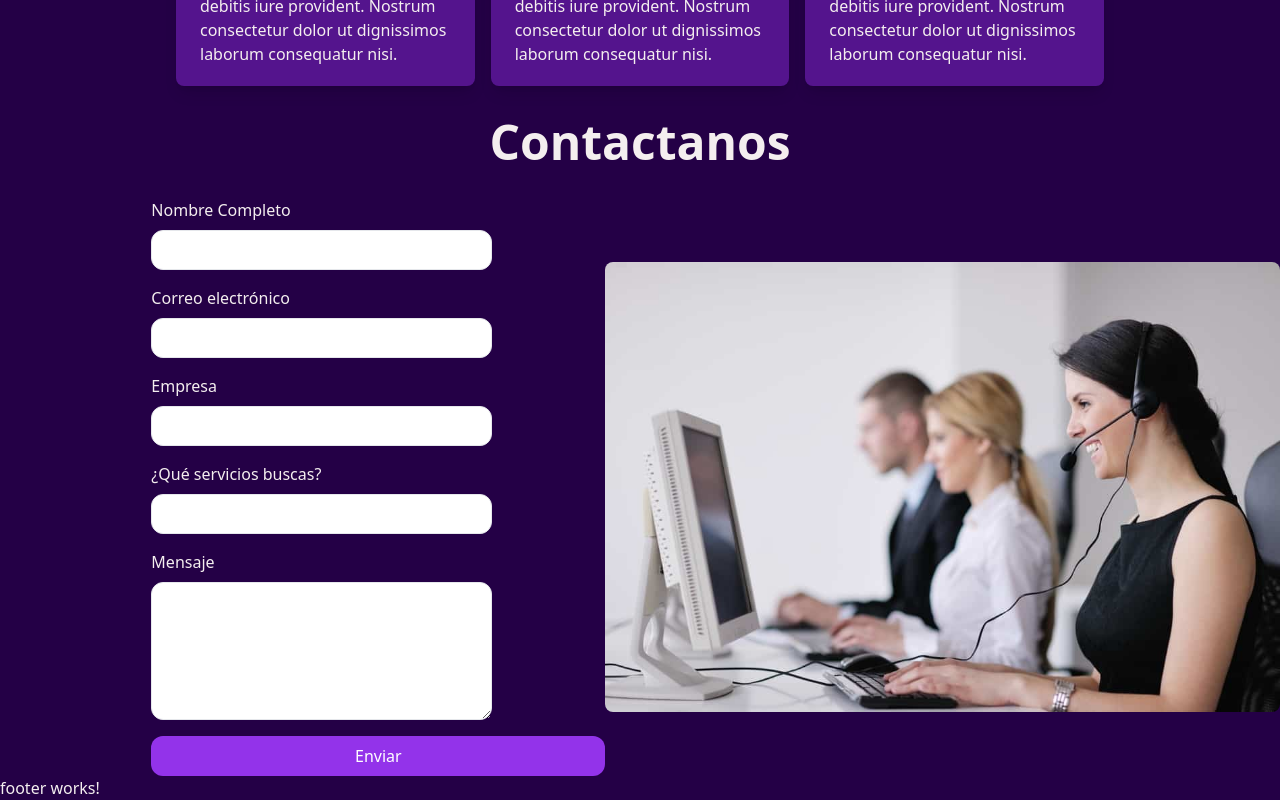
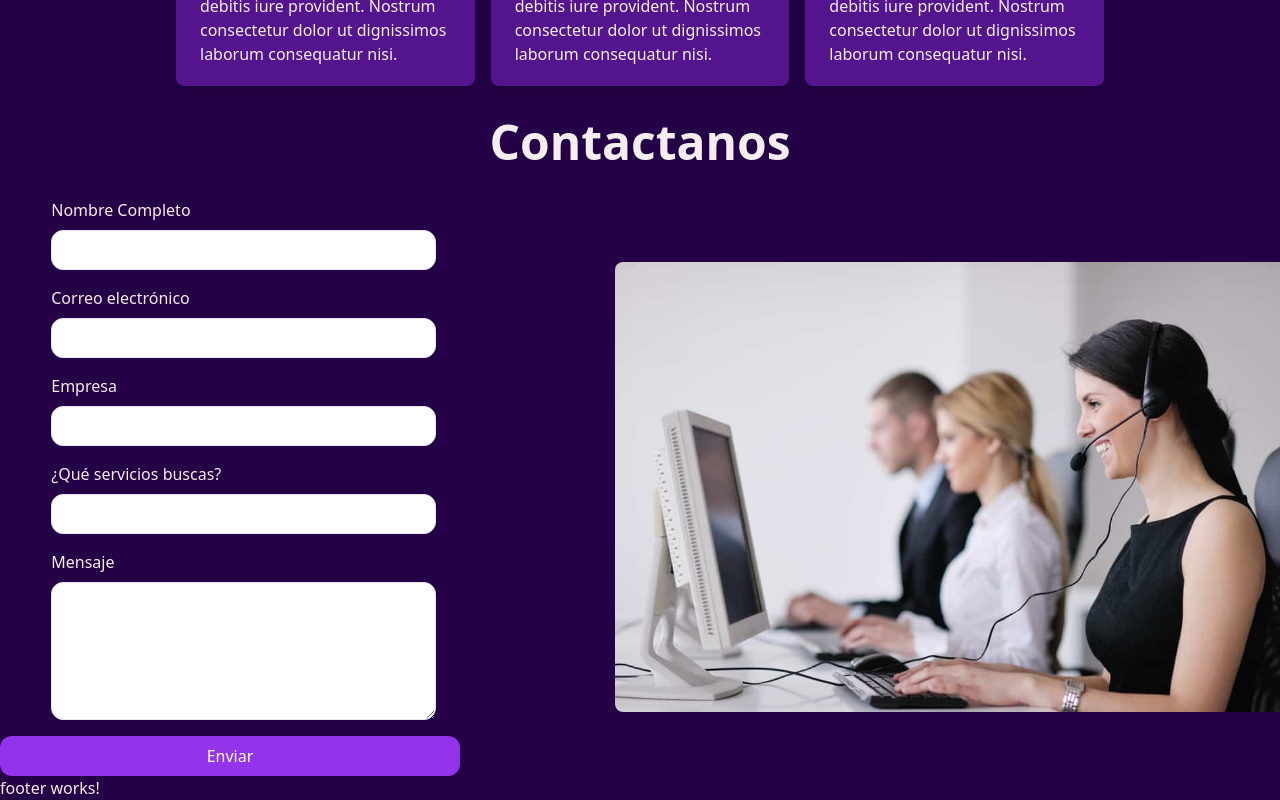
Before and after one commit to dasancode-dev/dasancode, an Angular app: page / in a window 1280 px wide. Shown: the part 1628-2428 px from the top of the page. Built offline with nearby package versions, Linux system fonts and the light colour scheme.

Commit message:
Arreglo boton formulario

```diff
--- a/src/app/shared/form/form.component.html
+++ b/src/app/shared/form/form.component.html
@@ -5,13 +5,13 @@
   <div class="flex w-full items-center">
     <form
     action=""
-    class="flex flex-col w-1/2 items-end gap-4"
+    class="flex flex-col w-1/2 items-center gap-4"
     [formGroup]="contactForm"
     (ngSubmit)="handleSubmit()"
   >
     <label
       htmlFor="fullName"
-      class="flex flex-col gap-2 w-3/4"
+      class="flex flex-col gap-2 w-10/12"
     >
       Nombre Completo
       <input
@@ -23,7 +23,7 @@
     </label>
     <label
       htmlFor="email"
-      class="flex flex-col gap-2 w-3/4"
+      class="flex flex-col gap-2 w-10/12"
     >
       Correo electrónico
       <input
@@ -35,7 +35,7 @@
     </label>
     <label
       htmlFor="company"
-      class="flex flex-col gap-2 w-3/4"
+      class="flex flex-col gap-2 w-10/12"
     >
       Empresa
       <input
@@ -47,7 +47,7 @@
     </label>
     <label
       htmlFor="services"
-      class="flex flex-col gap-2 w-3/4"
+      class="flex flex-col gap-2 w-10/12"
     >
       ¿Qué servicios buscas?
       <input
@@ -59,7 +59,7 @@
     </label>
     <label
       htmlFor="details"
-      class="flex flex-col gap-2 w-3/4"
+      class="flex flex-col gap-2 w-10/12"
     >
       Mensaje
       <textarea
@@ -72,7 +72,8 @@
       ></textarea>
     </label>
     <button
-      class='flex flex-col justify-center items-center gap-2 w-3/4 bg-purple-600 h-10 rounded-xl px-4 text-white text-semibold'
+      class='flex justify-center items-center gap-2 w-[460px] mr-[155px]
+     bg-purple-600 h-10 rounded-xl text-white text-semibold'
       [disabled]="!contactForm.valid"
     >
       Enviar
```
